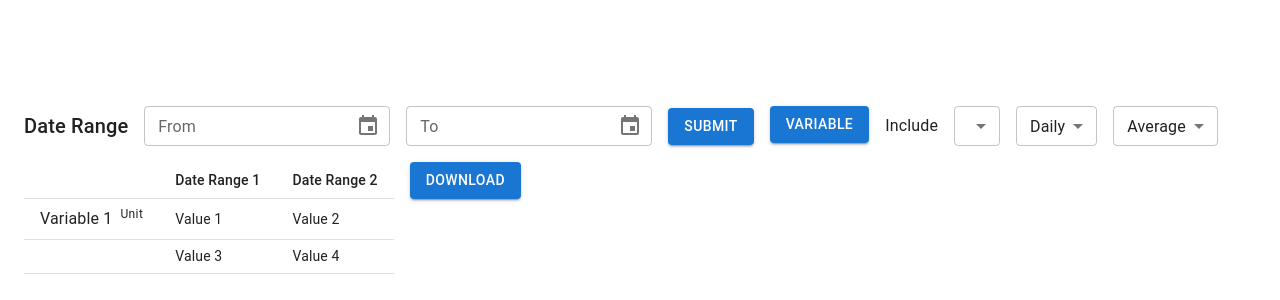
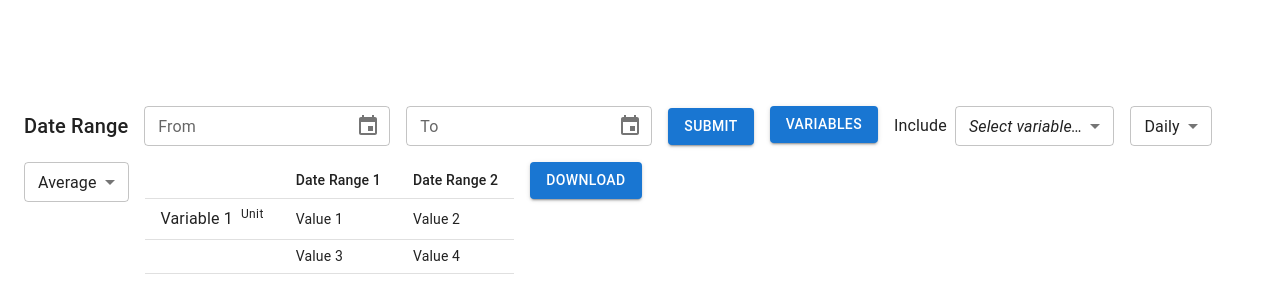
Before and after one commit to Himanshu-shukla/Variables-Project, a React (Vite) app: page / in a window 1280 px wide. Shown: the part 210-510 px from the top of the page. Built offline with nearby package versions, Linux system fonts and the light colour scheme.

Commit message:
variables in dashboard

```diff
--- a/src/pages/CreateModify.jsx
+++ b/src/pages/CreateModify.jsx
@@ -43,6 +43,12 @@ export default function CreateModify() {
 
   // ------------------------- submit --------------------------
   const handleSubmit = () => {
+
+    if (!name.trim() || !dataType || !unit.trim() || initialValue === "") {
+      enqueueSnackbar("All fields are required.", { variant: "error" });
+      return;
+    }
+
     if (name.length > 15 || unit.length > 3) {
       enqueueSnackbar("Name ≤ 15 chars, Unit ≤ 3 chars", {
         variant: "warning",
@@ -118,6 +124,7 @@ export default function CreateModify() {
             <TextField
               select
               fullWidth
+              required
               value={dataType}
               onChange={(e) => setDataType(e.target.value)}
             >
@@ -138,6 +145,7 @@ export default function CreateModify() {
           <Grid item xs={8}>
             <TextField
               fullWidth
+              required
               value={unit}
               onChange={(e) => setUnit(e.target.value)}
               slotProps={{ input: { maxLength: 3 } }}
@@ -153,6 +161,7 @@ export default function CreateModify() {
           <Grid item xs={8}>
             <TextField
               fullWidth
+              required
               value={initialValue}
               onChange={(e) => {
                 const val = e.target.value;
--- a/src/pages/Dashboard.jsx
+++ b/src/pages/Dashboard.jsx
@@ -1,4 +1,4 @@
-import React, { useState } from "react";
+import React, { useState, useEffect } from "react";
 import {
   Grid,
   TextField,
@@ -15,12 +15,12 @@ import {
   useMediaQuery,
   useTheme,
 } from "@mui/material";
-import { DatePicker } from '@mui/x-date-pickers/DatePicker';
-import { LocalizationProvider } from '@mui/x-date-pickers/LocalizationProvider';
-import { AdapterDateFns } from '@mui/x-date-pickers/AdapterDateFns';
-
-
+import { DatePicker } from "@mui/x-date-pickers/DatePicker";
+import { LocalizationProvider } from "@mui/x-date-pickers/LocalizationProvider";
+import { AdapterDateFns } from "@mui/x-date-pickers/AdapterDateFns";
+import { useSnackbar } from "notistack";
 import { useNavigate } from "react-router-dom";
+import { storage } from "../utils/storage";
 
 function Dashboard() {
   const navigate = useNavigate();
@@ -29,6 +29,15 @@ function Dashboard() {
   const [fromDate, setFromDate] = useState(null);
   const [toDate, setToDate] = useState(null);
   const [isSubmitted, setIsSubmitted] = useState(false);
+
+  const [variables, setVariables] = useState([]);
+  const [selectedIdx, setSelectedIdx] = useState("");
+
+  const { enqueueSnackbar } = useSnackbar();
+
+  useEffect(() => {
+    setVariables(storage.getVariables());
+  }, []);
 
   const handleSubmit = () => {
     if (fromDate && toDate) {
@@ -41,9 +50,13 @@ function Dashboard() {
   };
 
   const handleVariableClick = () => {
+    if (selectedIdx === "") {
+      enqueueSnackbar("Please choose a variable first.", { variant: "info" });
+      return;
+    }
+    localStorage.setItem("selectedVariableIndex", selectedIdx);
     navigate("/variables");
   };
-
 
   return (
     <Grid container spacing={2} sx={{ p: { xs: 1, sm: 2, md: 3 } }}>
@@ -107,25 +120,31 @@ function Dashboard() {
           fullWidth={isSmallScreen}
           onClick={handleVariableClick}
         >
-          Variable
+          Variables
         </Button>
       </Grid>
 
       {/* Include Dropdown */}
-      <Grid item xs={12}>
-        <Grid container spacing={2} alignItems="center">
-          <Grid item xs={12} sm="auto">
-            <Typography variant={isSmallScreen ? "body2" : "body1"}>
-              Include
-            </Typography>
-          </Grid>
-          <Grid item xs={12} sm={6} md={4} lg={3}>
-            <Select fullWidth defaultValue="" size="small">
-              <MenuItem value="option1">Option 1</MenuItem>
-              <MenuItem value="option2">Option 2</MenuItem>
-            </Select>
-          </Grid>
-        </Grid>
+      <Grid item xs={12} sm={6} md={4} lg={3}>
+        <Stack direction="row" spacing={1} alignItems="center">
+          <Typography variant="subtitle1">Include</Typography>
+          <Select
+            fullWidth
+            size="small"
+            displayEmpty
+            value={selectedIdx}
+            onChange={(e) => setSelectedIdx(e.target.value)}
+          >
+            <MenuItem value="">
+              <em>Select variable…</em>
+            </MenuItem>
+            {variables.map((v, i) => (
+              <MenuItem key={i} value={i}>
+                {v.name}
+              </MenuItem>
+            ))}
+          </Select>
+        </Stack>
       </Grid>
 
       {/* Two Dropdowns */}
```
